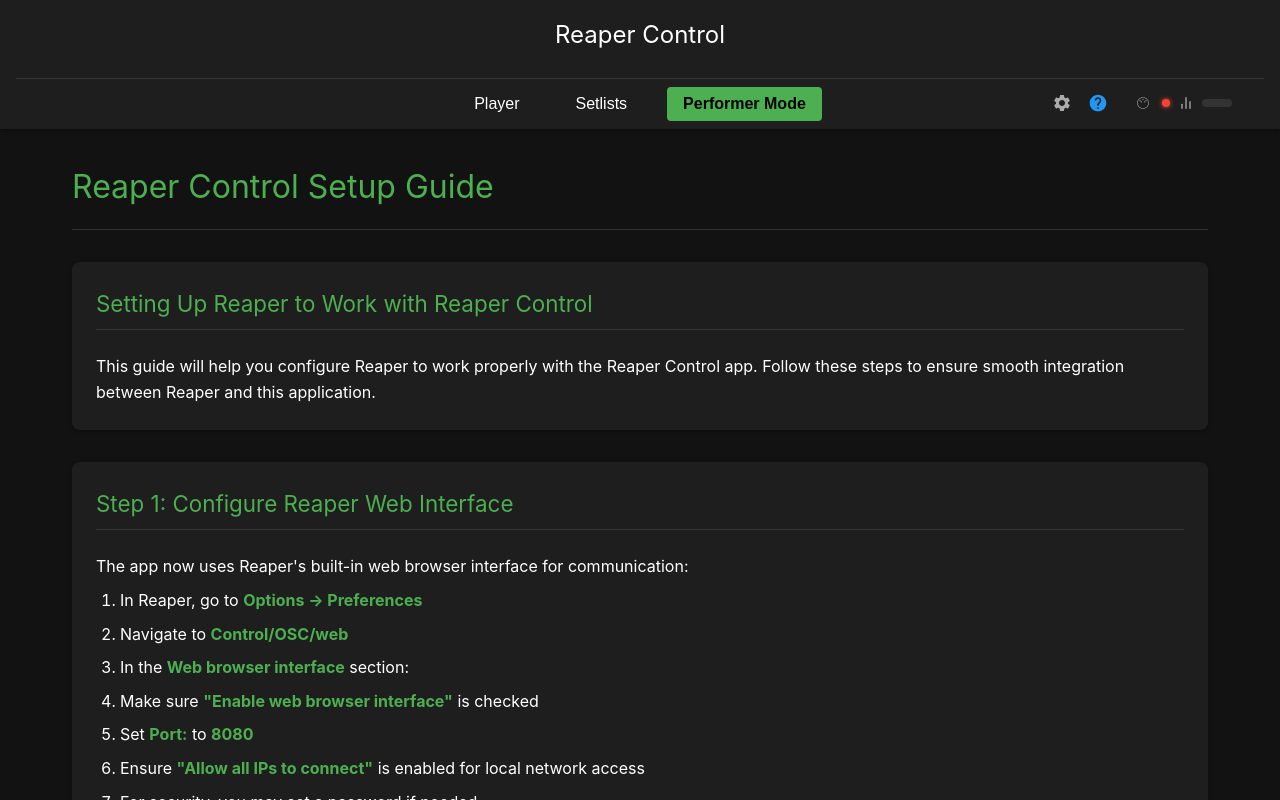
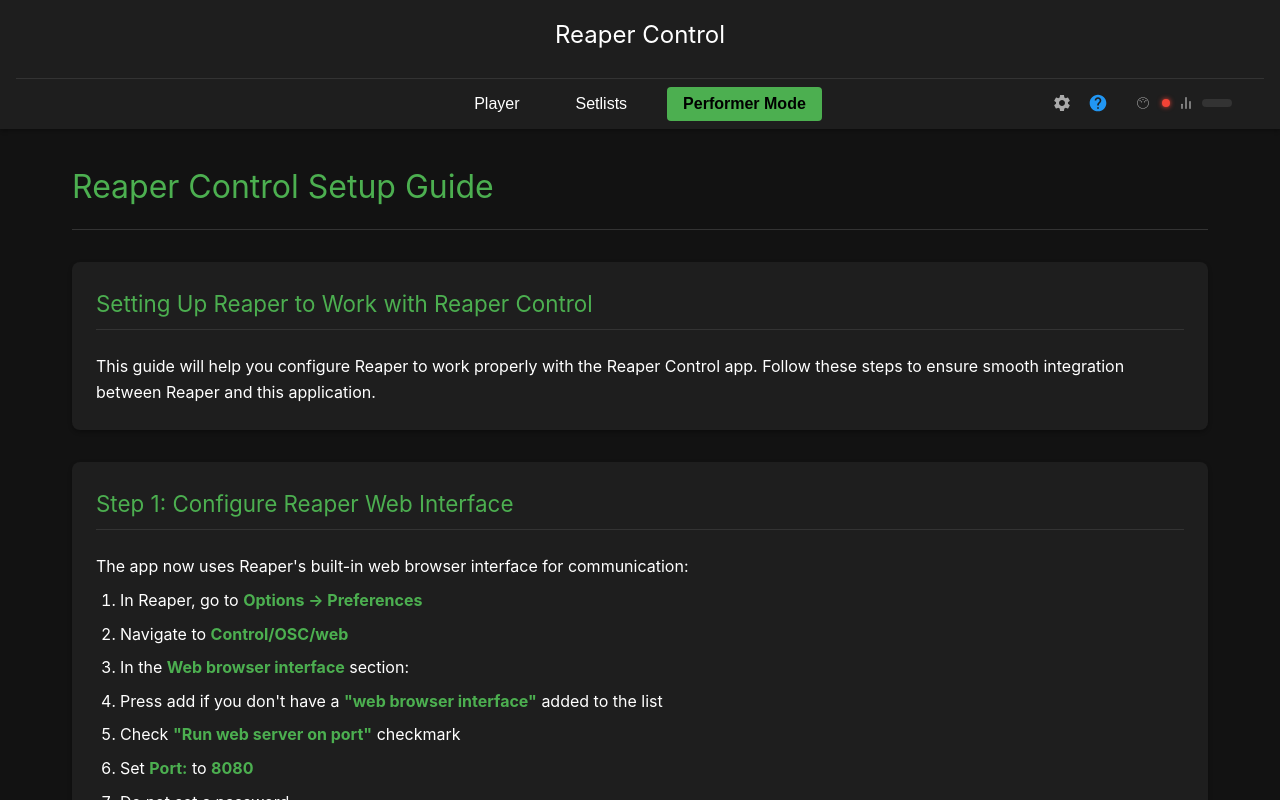
Before and after one commit to theupriser/Reaper-Control-App, a Svelte app: page / in a window 1280 px wide. Both pictures are taken after a click on the button 1098 px from the left and 103 px from the top of the page. Shown: the top 800 px of the page. Built offline with nearby package versions, Linux system fonts and the light colour scheme.

Commit message:
Update help

```diff
--- a/src/renderer/src/components/Help.svelte
+++ b/src/renderer/src/components/Help.svelte
@@ -45,10 +45,10 @@
         <li class="component-list-item">In Reaper, go to <span class="component-strong">Options → Preferences</span></li>
         <li class="component-list-item">Navigate to <span class="component-strong">Control/OSC/web</span></li>
         <li class="component-list-item">In the <span class="component-strong">Web browser interface</span> section:</li>
-        <li class="component-list-item">Make sure <span class="component-strong">"Enable web browser interface"</span> is checked</li>
+        <li class="component-list-item">Press add if you don't have a <span class="component-strong">"web browser interface"</span> added to the list</li>
+        <li class="component-list-item">Check <span class="component-strong">"Run web server on port"</span> checkmark</li>
         <li class="component-list-item">Set <span class="component-strong">Port:</span> to <span class="component-strong">{reaperPort}</span></li>
-        <li class="component-list-item">Ensure <span class="component-strong">"Allow all IPs to connect"</span> is enabled for local network access</li>
-        <li class="component-list-item">For security, you may set a password if needed</li>
+        <li class="component-list-item">Do not set a password</li>
         <li class="component-list-item">Click <span class="component-strong">Apply</span> and <span class="component-strong">OK</span></li>
       </ol>
       <p class="component-note">
```
